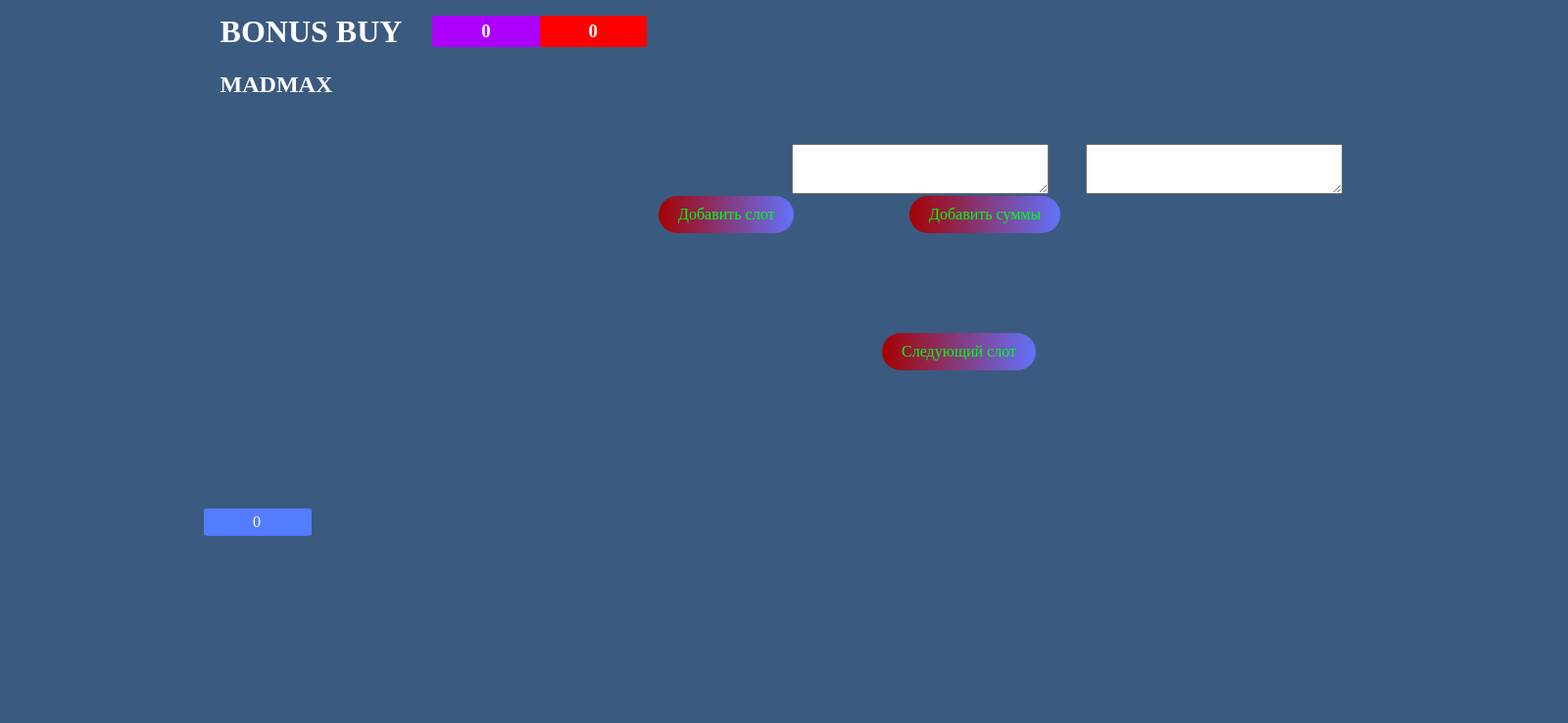
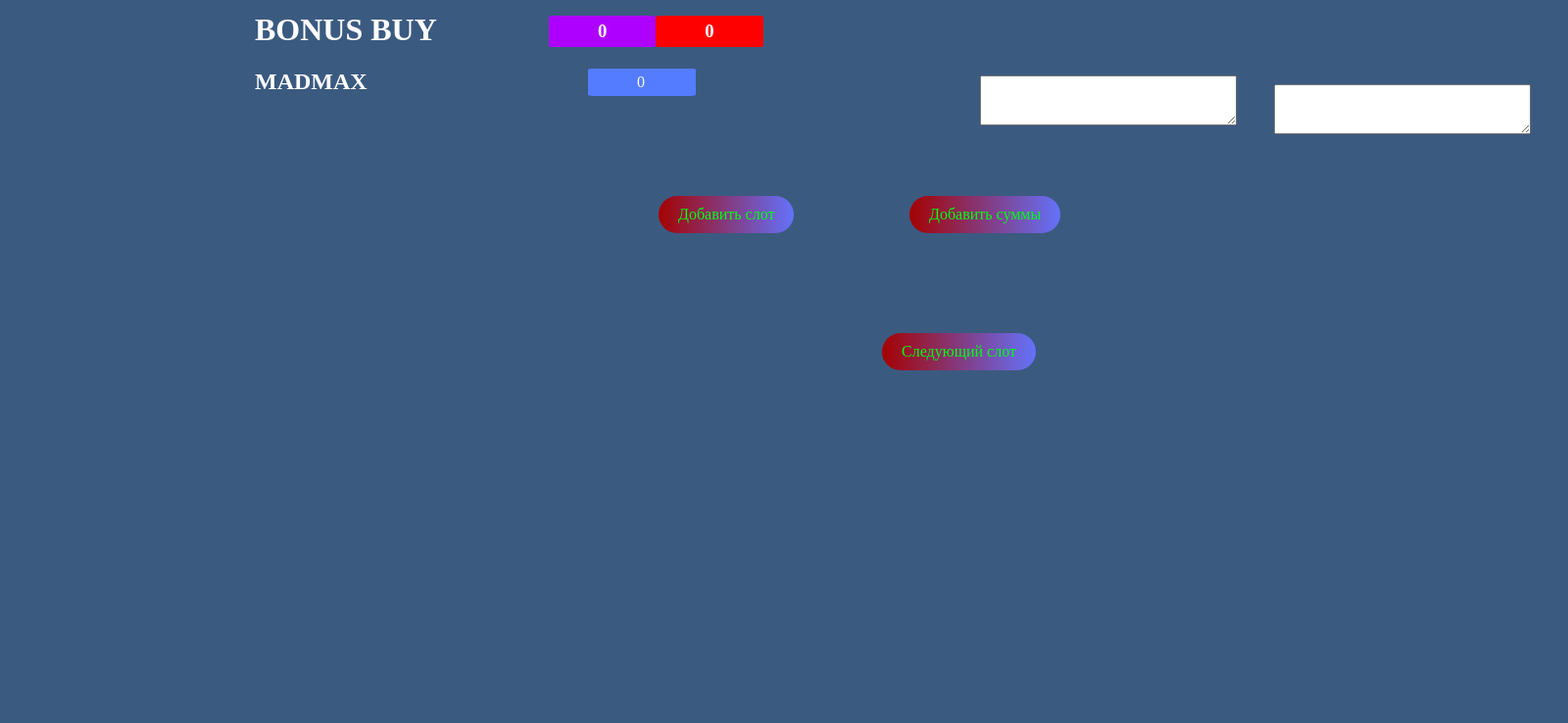
Before and after one commit to Tollic/Tollic.github.io, a PHP site: page /index.html in a window 1600 px wide. Shown: the top 738 px of the page at 98% size. Run offline with PHP 8.4, Linux system fonts and the light colour scheme.

Commit message:
Add files via upload

```diff
--- a/css/style.css
+++ b/css/style.css
@@ -2,30 +2,18 @@
   background-color: #3b5a80;
   color: rgb(255, 255, 255);
   /* border: 1px solid #000; */
-  width: 722px;
-  height: 725px;
+  width: 600px;
+  height: 500px;
+  margin-left: 200px;
 }
 
-/* .border {
-  position: absolute;
-  top: 6%;
-  left: 3.5%;
-
-  padding: 20px;
-  width: 4%;
-  height: 1%;
-
-  font-size: 15px;
-  font-weight: bold;
-} */
-
 .b_b{
-  margin-left: 30%;
+  margin-left: 10%;
   margin-top: 2%;
 }
 
 .m_m{
-  margin-left: 30%;
+  margin-left: 10%;
   margin-top: 2%;
 }
 
@@ -49,7 +37,7 @@
 
 .bloc_sum{
   display: flex;
-  margin-top: -17%;
+  margin-top: -20%;
   margin-left: 60%;
 }
 
@@ -233,8 +221,12 @@
 }
 
 .cup{
-  margin-left: 200px;
-  margin-top: 30px;
+  /* margin-left: 200px;
+  margin-top: 30px; */
+  position: absolute;
+  top: 70px;
+  left: 600px;
+
   border-radius: 5%;
   background-color: #547cff;
   color: rgb(255, 255, 255);
--- a/css/style_js.css
+++ b/css/style_js.css
@@ -122,28 +16,12 @@
   overflow: hidden;
 }
 
-/* #textContainer_left,
-#textContainer_right {
-  height: 525px;
-  overflow: auto;
-} */
-
 #textContainer_rignt{
   text-align: right;
   /* margin-top: 10px; */
   margin-left: 240px;
   position: fixed;
-  overflow: auto;
 }
-
-/* .text-block.active {
-  font-size: 24px;
-}
-
-#textContainer_left{
-  font-size: 16px;
-  transition: font-size 0.3s ease;
-} */
 
 .text-block.active {
   background-color: rgb(61, 143, 197);
--- a/index.html
+++ b/index.html
@@ -20,15 +20,13 @@
     <div class="bloc_sum">
         <h3 class="sum" id="sum">0</h3>
         <h3 class="played" id="played">0</h3>
-        <!-- <div class="obs_min" id="obs_min">0</div> -->
+        <div class="cup" id="cyp_bon">0</div>
     </div>
 
     <div class="text-container">
         <div id="textContainer_left"></div>
         <div id="textContainer_rignt"></div>
     </div>
-
-    <div class="cup" id="cyp_bon">0</div>
 
     <div class="content_pol"><textarea id="content" rows="3" cols="30"></textarea></div>
     <div class="contentIndented"><textarea id="contentIndented" rows="3" cols="30"></textarea></div>
@@ -51,7 +49,7 @@
     <script src="js/script_bottom.js"></script>
 
     <script src="js/script_server.js"></script>
-    <script src="js/scrol.js"></script>
+    <!-- <script src="js/scrol.js"></script> -->
     <!-- <script src="functions/updateData.js"></script> -->
     <!-- <script src="functions/server.js"></script> -->
     <script src="js/sinxron.js"></script>
--- a/js/script_server.js
+++ b/js/script_server.js
@@ -205,7 +205,7 @@
       textBlock.appendChild(input);
       input.focus();
       textBlock.isEditing = true;
-      textBlock.style.fontSize = '23px';
+      textBlock.style.fontSize = '30px';
 
       input.addEventListener('blur', function () {
         textBlock.textContent = input.value;
@@ -241,37 +241,6 @@
   const counter = parseInt(counterElement.textContent) + 1; // Увеличение значения счетчика
 
   counterElement.textContent = counter.toString(); // Обновление текста элемента счетчика
-}
-
-
-function moveBackground() {
-  const activeTextBlock = document.querySelector('.text-block.active');
-  if (activeTextBlock) {
-    const nextTextBlock = activeTextBlock.nextElementSibling;
-    if (nextTextBlock) {
-      activeTextBlock.classList.remove('active');
-      activeTextBlock.style.padding = ''; // Сбросить отступ у предыдущего активного блока
-      nextTextBlock.classList.add('active');
-      nextTextBlock.style.padding = '5px'; // Установить отступ для нового активного блока
-      nextTextBlock.scrollIntoView({ behavior: 'smooth', block: 'start' });
-    } else {
-      activeTextBlock.classList.remove('active');
-      activeTextBlock.style.padding = ''; // Сбросить отступ у предыдущего активного блока
-      const firstTextBlock = document.querySelector('.text-block.first-text-block');
-      if (firstTextBlock) {
-        firstTextBlock.classList.add('active');
-        firstTextBlock.style.padding = '5px'; // Установить отступ для первого активного блока
-        firstTextBlock.scrollIntoView({ behavior: 'smooth', block: 'start' });
-      }
-    }
-  } else {
-    const firstTextBlock = document.querySelector('.text-block.first-text-block');
-    if (firstTextBlock) {
-      firstTextBlock.classList.add('active');
-      firstTextBlock.style.padding = '5px'; // Установить отступ для первого активного блока
-      firstTextBlock.scrollIntoView({ behavior: 'smooth', block: 'start' });
-    }
-  }
 }
 
 
@@ -326,7 +295,9 @@
 }
 
 function updateSum() {
-  sum = 0;
+  let sum = 0;
+
+  // Обновление суммы из блоков с классом 'text-block-indented'
   const textBlocks = document.querySelectorAll('.text-block-indented');
   textBlocks.forEach(function (textBlock) {
     const content = textBlock.textContent.trim();
@@ -340,6 +311,57 @@
     }
   });
 
+  // Добавление значения из блока с id 'sum'
+  const sumElement = document.getElementById('sum');
+  const sumValue = parseFloat(sumElement.textContent);
+  if (!isNaN(sumValue)) {
+    sum -= sumValue;
+  }
+
   const playedElement = document.getElementById('played');
   playedElement.textContent = isNaN(sum) ? '0' : sum.toString();
 }
+
+function moveBackground() {
+  const activeTextBlock = document.querySelector('.text-block-left.active');
+
+  if (activeTextBlock) {
+    const nextTextBlock = activeTextBlock.nextElementSibling;
+
+    if (nextTextBlock) {
+      activeTextBlock.classList.remove('active');
+      activeTextBlock.style.padding = '';
+      nextTextBlock.classList.add('active');
+      nextTextBlock.style.padding = '5px';
+      nextTextBlock.scrollIntoView({ behavior: 'smooth', block: 'start' });
+
+      // Add ">" symbol to the current left text
+      const currentLeftTextBlock = document.querySelector('.text-block-left.active');
+      if (currentLeftTextBlock) {
+        currentLeftTextBlock.insertAdjacentHTML('afterbegin', '<span class="arrow-left">&gt;</span>');
+      }
+
+      // Remove ">" symbol from the previous left text
+      const previousLeftTextBlock = currentLeftTextBlock.previousElementSibling;
+      if (previousLeftTextBlock) {
+        const arrowLeft = previousLeftTextBlock.querySelector('.arrow-left');
+        if (arrowLeft) {
+          arrowLeft.remove();
+        }
+      }
+    }
+  } else {
+    const firstTextBlock = document.querySelector('.text-block-left');
+    if (firstTextBlock) {
+      firstTextBlock.classList.add('active');
+      firstTextBlock.style.padding = '5px';
+      firstTextBlock.scrollIntoView({ behavior: 'smooth', block: 'start' });
+
+      // Add ">" symbol to the first left text
+      const currentLeftTextBlock = document.querySelector('.text-block-left.active');
+      if (currentLeftTextBlock) {
+        currentLeftTextBlock.insertAdjacentHTML('afterbegin', '<span class="arrow-left">&gt;</span>');
+      }
+    }
+  }
+}
```
Also changed, not shown: other parts of css/style_js.css (+4 -110 lines).
